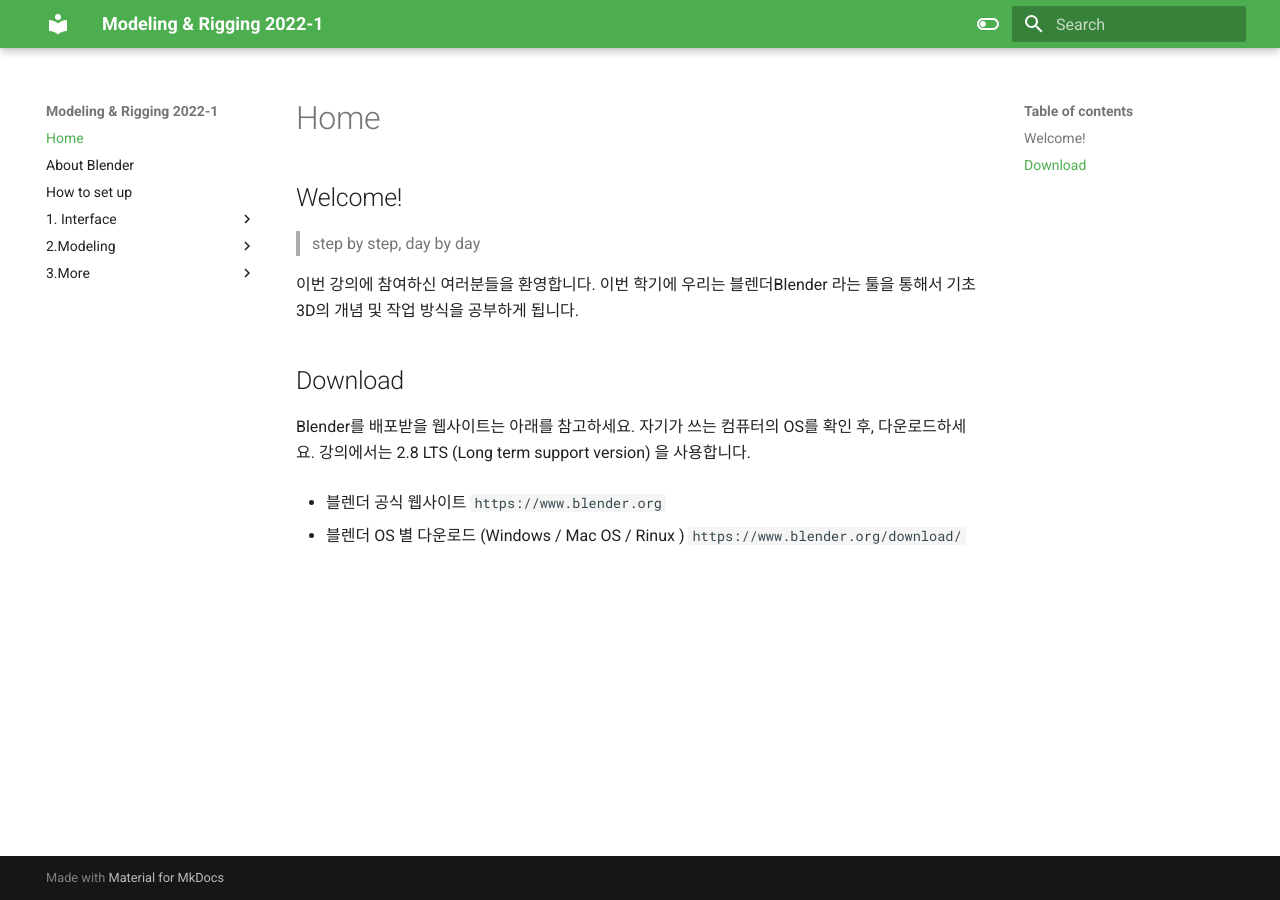
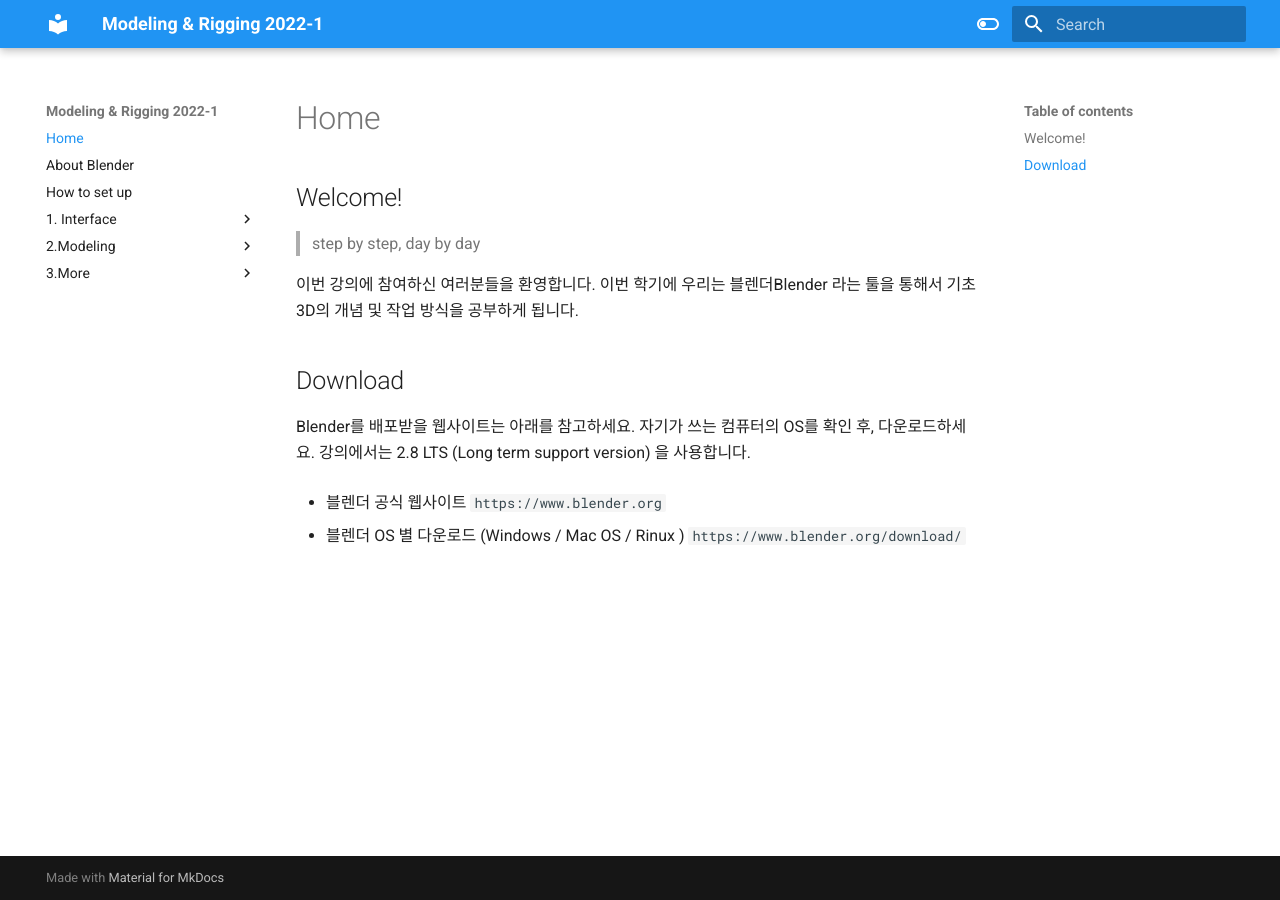
Before and after one commit to onmind/Ob, an MkDocs documentation site: the page built from docs/index.md, in a window 1280 px wide. Built offline with MkDocs 1.6.1 and Material for MkDocs 9.7.7, drawn with Linux system fonts in a browser that asks for light colours.

Commit message:
Update mkdocs.yml

```diff
--- a/mkdocs.yml
+++ b/mkdocs.yml
@@ -7,8 +7,8 @@ theme:
     # Light mode
     - media: "(prefers-color-scheme: light)"
       scheme: default
-      primary: green
-      accent: green
+      primary: blue
+      accent: blue
       toggle:
         icon: material/toggle-switch-off-outline
         name: Switch to dark mode
@@ -16,8 +16,8 @@ theme:
     # Dark mode
     - media: "(prefers-color-scheme: dark)"
       scheme: slate
-      primary: green
-      accent: green
+      primary: blue
+      accent: blue
       toggle:
         icon: material/toggle-switch
         name: Switch to light mode
```
